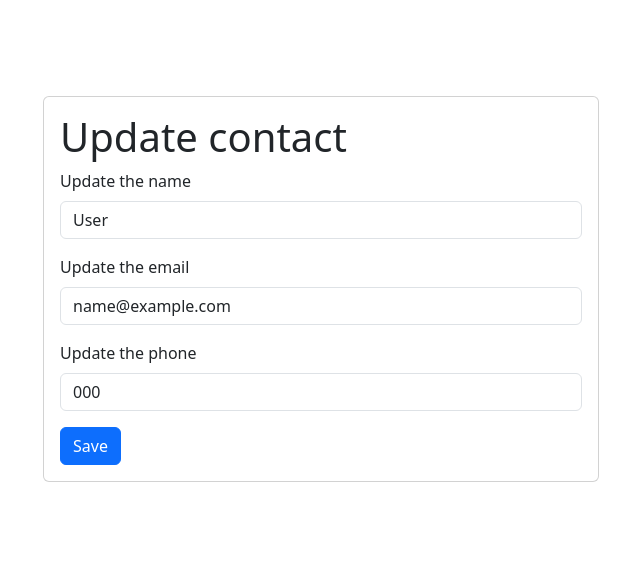
After one commit to dapt4/flask-SQLAlchemy-app, a Flask app: page /update/1 in a window 1280 px wide. The commit adds this page. Shown: the top 577 px of the page, without its empty margins (319-959 px from the left). Run offline with Flask 3, Linux system fonts and the light colour scheme; tables that the repository leaves empty hold one stand-in row (values such as "Sample post"); some libraries are stand-ins or nearby versions.

Commit message:
adding updates support

```diff
--- a/routes/contacts.py
+++ b/routes/contacts.py
@@ -1,4 +1,4 @@
-from flask import Blueprint, redirect, render_template, request
+from flask import Blueprint, redirect, render_template, request, url_for
 
 from models.contacts import Contact
 from utils.db import db
@@ -7,7 +7,7 @@ contacts = Blueprint('contacts', __name__)
 
 
 @contacts.route('/', methods=["GET"])
-def home():
+def index():
     contacts = Contact.query.all()
     return render_template('index.html', contacts=contacts)
 
@@ -15,23 +15,39 @@ def home():
 @contacts.route('/new', methods=['POST'])
 def add_contact():
     try:
-        username, email, phone = request.form.values()
-        contact = Contact(username, email, phone)
+        fullname, email, phone = request.form.values()
+        contact = Contact(fullname, email, phone)
         db.session.add(contact)
         db.session.commit()
-        return redirect('/')
+        return redirect(url_for('contacts.index'))
     except Exception:
-        return redirect('/', 501)
+        return redirect(url_for('contacts.index'), 501)
 
 
-@contacts.route('/update', methods=['POST'])
-def update():
-    return "<h1>update contact</h1>"
+@contacts.route('/update/<id>', methods=['GET', 'POST'])
+def update(id):
+    contact = Contact.query.get(id)
+    if not contact:
+        return "Contacto no encontrado", 404
+    if request.method == "GET":
+        contact = Contact.query.get(id)
+        return render_template('update.html', contact=contact)
+    else:
+        fullname, email, phone = request.form.values()
+        contact.fullname = fullname
+        contact.email = email
+        contact.phone = phone
+        db.session.commit()
+        return redirect(url_for('contacts.index'))
 
 
-@contacts.route('/delete', methods=['POST'])
-def delete():
-    return "<h1>delete contact</h1>"
+@contacts.route('/delete/<id>', methods=['GET', 'POST'])
+def delete(id):
+    contact = Contact.query.get(id)
+    print(contact)
+    db.session.delete(contact)
+    db.session.commit()
+    return redirect(url_for('contacts.indeclass="card"x'))
 
 
 @contacts.route('/about', methods=["GET"])
--- a/templates/index.html
+++ b/templates/index.html
@@ -36,8 +36,8 @@
           {% for contact in contacts %}
             <h5>{{contact.fullname}}</h5>
             <div>
-            <a href="{{url_for(contacts.update)}}">Update</a>
-              <a href="url_for(contacts.delete)">Delete</a>
+              <a href="{{url_for('contacts.update', id=contact.id)}}">Update</a>
+              <a href="{{url_for('contacts.delete', id=contact.id)}}">Delete</a>
             </div>
             <p>{{contact.email}}</p>
             <p>{{contact.phone}}</p>
--- /dev/null
+++ b/templates/update.html
@@ -0,0 +1,61 @@
+<!doctype html>
+<html lang="en">
+  <head>
+    <meta charset="UTF-8" />
+    <meta name="viewport" content="width=device-width, initial-scale=1.0" />
+    <title>Home Page</title>
+    <link
+      href="https://cdn.jsdelivr.net/npm/bootstrap@5.3.6/dist/css/bootstrap.min.css"
+      rel="stylesheet"
+      integrity="sha384-4Q6Gf2aSP4eDXB8Miphtr37CMZZQ5oXLH2yaXMJ2w8e2ZtHTl7GptT4jmndRuHDT"
+      crossorigin="anonymous"
+    />
+  </head>
+  <body>
+    <section class="row p-5">
+      <div class="col-12 p-5">
+        <article class="card card-body mx-auto" style="width: 50%">
+          <h1>Update contact</h1>
+          <form method="POST" action="/update/{{contact.id}}">
+            <div class="mb-3">
+              <label for="name" class="form-label">Update the name</label>
+              <input
+                type="text"
+                class="form-control"
+                id="name"
+                name="fullname"
+                value="{{contact.fullname}}"
+              />
+            </div>
+            <div class="mb-3">
+              <label for="email" class="form-label">Update the email</label>
+              <input
+                type="text"
+                class="form-control"
+                id="email"
+                name="email"
+                value="{{contact.email}}"
+              />
+            </div>
+            <div class="mb-3">
+              <label for="phone" class="form-label">Update the phone</label>
+              <input
+                type="text"
+                class="form-control"
+                id="phone"
+                name="phone"
+                value="{{contact.phone}}"
+              />
+            </div>
+            <button class="btn btn-primary">Save</button>
+          </form>
+        </article>
+      </div>
+    </section>
+    <script
+      src="https://cdn.jsdelivr.net/npm/bootstrap@5.3.6/dist/js/bootstrap.bundle.min.js"
+      integrity="sha384-j1CDi7MgGQ12Z7Qab0qlWQ/Qqz24Gc6BM0thvEMVjHnfYGF0rmFCozFSxQBxwHKO"
+      crossorigin="anonymous"
+    ></script>
+  </body>
+</html>
```
